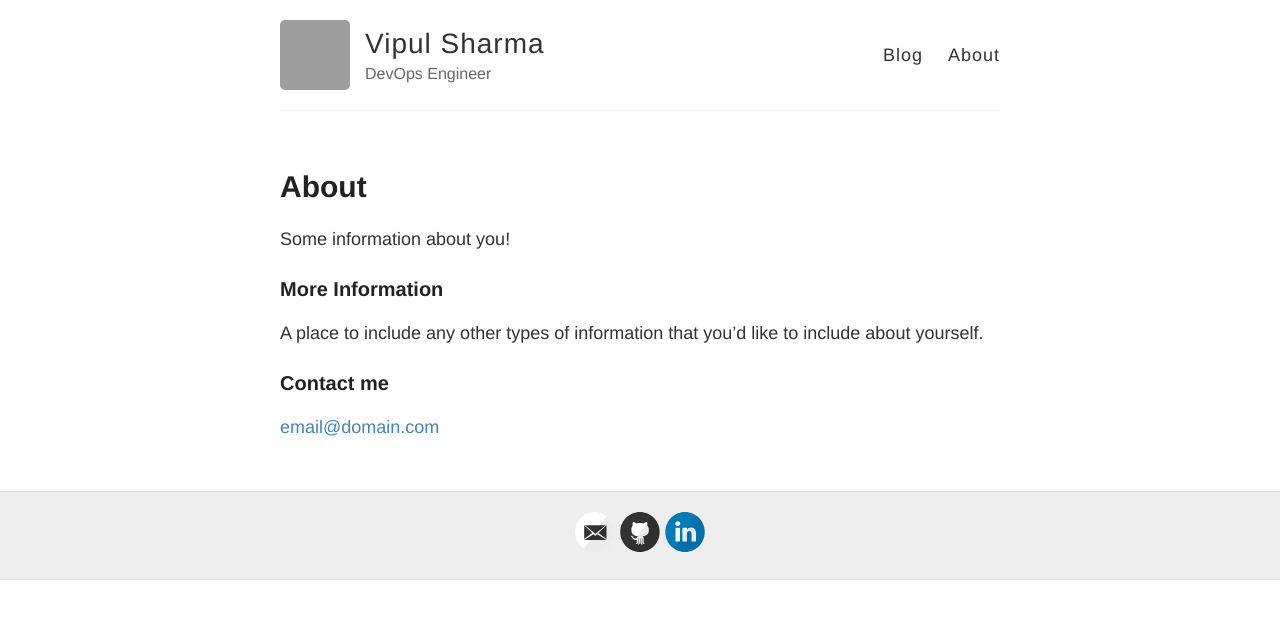
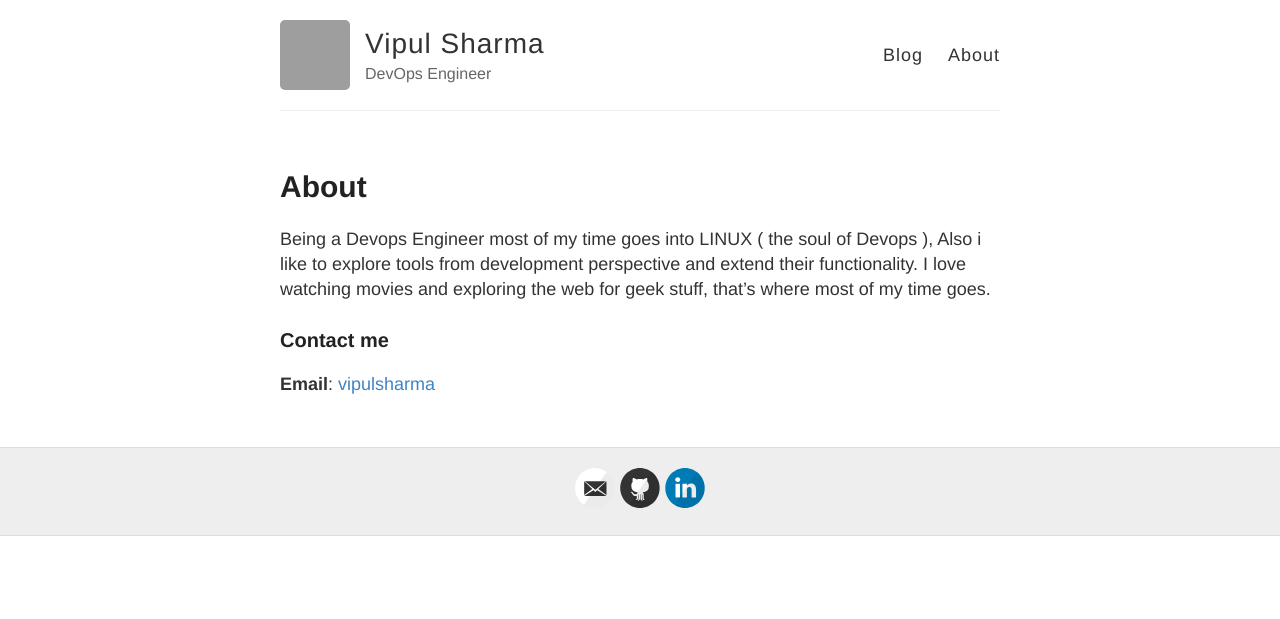
Before and after one commit to VipsSharma/old, a Jekyll site: the page built from about.md, in a window 1280 px wide. Shown: the top 619 px of the page. Built offline with Jekyll 4.4.1, drawn with Linux system fonts in a browser that asks for light colours; grey boxes are pictures that could not be loaded.

Commit message:
Update about details

```diff
--- a/about.md
+++ b/about.md
@@ -2,14 +2,14 @@
 layout: page
 title: About
 permalink: /about/
+published: true
 ---
 
-Some information about you!
+Being a Devops Engineer most of my time goes into LINUX ( the soul of Devops ),
+Also i like to explore tools from development perspective and extend their functionality.
+I love watching movies and exploring the web for geek stuff, that's where most of my time goes.
 
-### More Information
-
-A place to include any other types of information that you'd like to include about yourself.
 
 ### Contact me
 
-[email@domain.com](mailto:email@domain.com)
+**Email**: [vipulsharma](mailto:sharma.vips@gmail.com)
```
